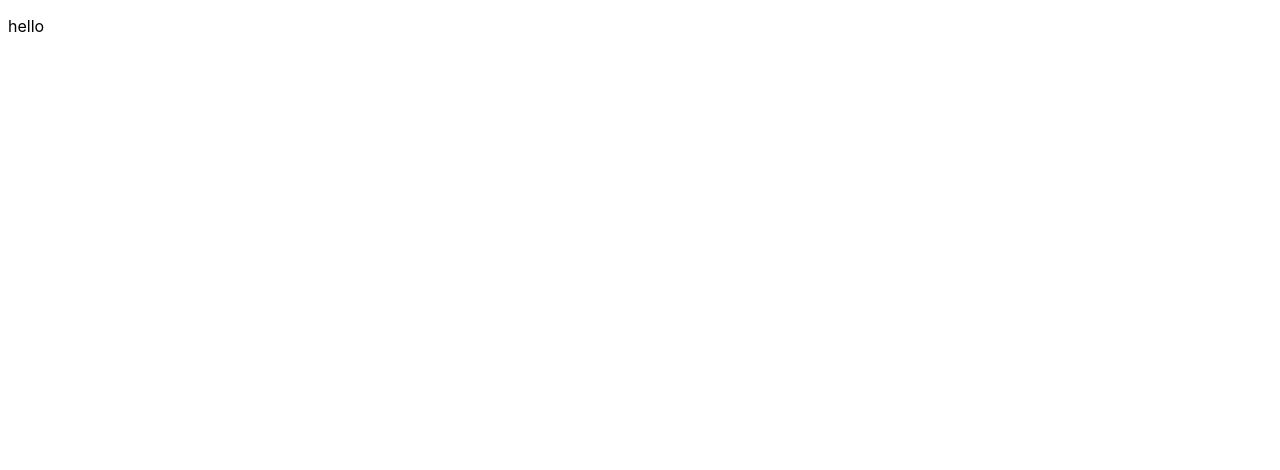
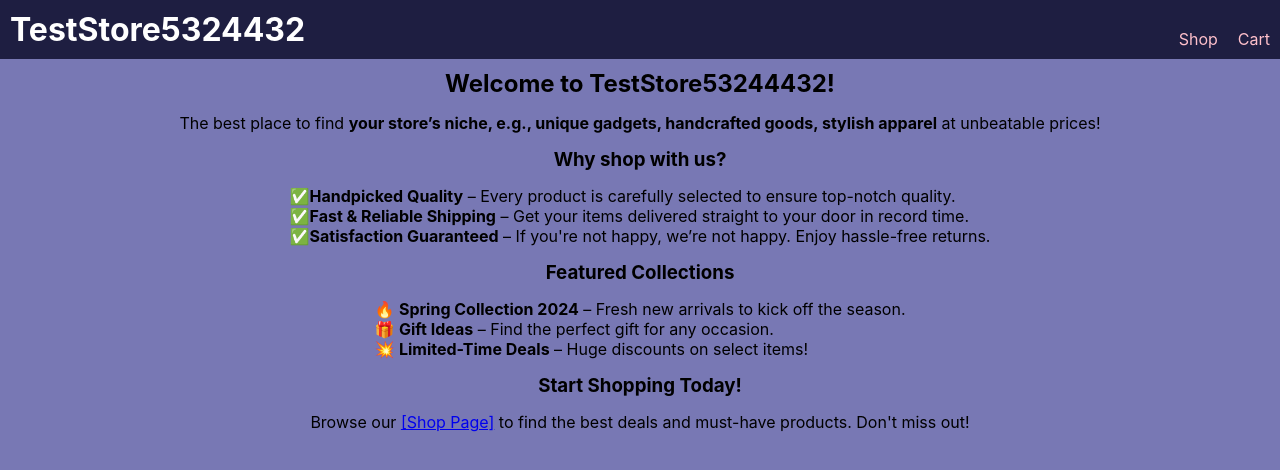
Before and after one commit to Valmord/odin-shopping-cart, a React (Vite) app: page / in a window 1280 px wide. Shown: the top 470 px of the page. Built offline with nearby package versions, Linux system fonts and the light colour scheme.

Commit message:
Add homepage, cart and shop pages. Add content to homepage

```diff
--- a/src/App.jsx
+++ b/src/App.jsx
@@ -1,10 +1,12 @@
-import { useState } from "react";
-import "./App.css";
+// import { useState } from "react";
+import Navbar from "./components/Navbar/Navbar";
+import { Outlet } from "react-router";
 
 function App() {
   return (
     <>
-      <p>hello</p>
+      <Navbar />
+      <Outlet />
     </>
   );
 }
--- /dev/null
+++ b/src/components/Card.jsx
@@ -0,0 +1,5 @@
+const Card = function Card() {
+  return <div>Card</div>;
+};
+
+export default Card;
--- /dev/null
+++ b/src/components/Cart/Cart.jsx
@@ -0,0 +1,9 @@
+const Cart = function Cart() {
+  return (
+    <main>
+      <h2>My Cart</h2>
+    </main>
+  );
+};
+
+export default Cart;
--- /dev/null
+++ b/src/components/Homepage/Homepage.jsx
@@ -0,0 +1,55 @@
+import { Link } from "react-router";
+import styles from "./Homepage.module.css";
+
+const HomePage = function HomePage() {
+  return (
+    <main className={styles.main}>
+      <h2>Welcome to TestStore53244432!</h2>
+      <p>
+        The best place to find{" "}
+        <strong>
+          your store’s niche, e.g., unique gadgets, handcrafted goods, stylish
+          apparel
+        </strong>{" "}
+        at unbeatable prices!
+      </p>
+      <h3>Why shop with us?</h3>
+      <ul className={styles.ul}>
+        <li className={styles.li}>
+          <strong>Handpicked Quality</strong> – Every product is carefully
+          selected to ensure top-notch quality.
+        </li>
+        <li className={styles.li}>
+          <strong>Fast & Reliable Shipping</strong> – Get your items delivered
+          straight to your door in record time.
+        </li>
+        <li className={styles.li}>
+          <strong>Satisfaction Guaranteed</strong> – If you're not happy, we’re
+          not happy. Enjoy hassle-free returns.
+        </li>
+      </ul>
+      <h3>Featured Collections</h3>
+      <ul className={styles.ul}>
+        <li>
+          🔥 <strong>Spring Collection 2024</strong> – Fresh new arrivals to
+          kick off the season.
+        </li>
+        <li>
+          🎁 <strong>Gift Ideas</strong> – Find the perfect gift for any
+          occasion.
+        </li>
+        <li>
+          💥 <strong>Limited-Time Deals</strong> – Huge discounts on select
+          items!
+        </li>
+      </ul>
+      <h3>Start Shopping Today!</h3>
+      <p>
+        Browse our <Link to="shop">[Shop Page]</Link>
+        &nbsp;to find the best deals and must-have products. Don't miss out!
+      </p>
+    </main>
+  );
+};
+
+export default HomePage;
--- /dev/null
+++ b/src/components/Homepage/Homepage.module.css
@@ -0,0 +1,15 @@
+.main {
+  padding: 10px 5%;
+  display: flex;
+  flex-direction: column;
+  align-items: center;
+  gap: 15px;
+}
+
+.ul {
+  list-style: none;
+}
+
+.li::before {
+  content: "✅";
+}
--- a/src/components/Navbar/Navbar.jsx
+++ b/src/components/Navbar/Navbar.jsx
@@ -0,0 +1,30 @@
+import { Link } from "react-router";
+import styles from "./Navbar.module.css";
+
+const Navbar = function NavBar() {
+  return (
+    <header className={styles.header}>
+      <h1 className={styles.h1}>
+        <Link to="/" className={styles.link}>
+          TestStore5324432
+        </Link>
+      </h1>
+      <nav className={styles.nav}>
+        <ul className={styles.ul}>
+          <li className={styles.li}>
+            <Link to="shop" className={styles.link}>
+              Shop
+            </Link>
+          </li>
+          <li className={styles.li}>
+            <Link to="cart" className={styles.link}>
+              Cart
+            </Link>
+          </li>
+        </ul>
+      </nav>
+    </header>
+  );
+};
+
+export default Navbar;
--- a/src/components/Navbar/Navbar.module.css
+++ b/src/components/Navbar/Navbar.module.css
@@ -0,0 +1,38 @@
+.header {
+  background-color: rgb(30, 30, 65);
+  padding: 10px;
+  display: flex;
+  align-items: flex-end;
+}
+
+.h1 {
+  color: white;
+}
+
+.link {
+  text-decoration: none;
+  color: inherit;
+}
+
+.nav {
+  margin-left: auto;
+}
+
+.ul {
+  list-style: none;
+  display: flex;
+  gap: 20px;
+}
+
+.li {
+  color: pink;
+  transition: color ease 0.3s;
+}
+
+.li:hover {
+  color: red;
+}
+
+/* .li {
+  background-color: pink;
+} */
--- /dev/null
+++ b/src/components/Shop/Shop.jsx
@@ -0,0 +1,16 @@
+import { useEffect, useState } from "react";
+
+const Shop = function Shop() {
+  const [cards, setCards] = useState([]);
+
+  useEffect(() => {}, []);
+
+  return (
+    <main>
+      <h2>Welcome to the shop!</h2>
+      <section className="card-container"></section>
+    </main>
+  );
+};
+
+export default Shop;
--- a/src/index.css
+++ b/src/global.css
@@ -1,9 +1,20 @@
 * {
-  padding: none;
-  margin: none;
+  padding: 0;
+  margin: 0;
 }
 
 :root {
   font-family: -apple-system, BlinkMacSystemFont, "Segoe UI", Roboto, Helvetica,
     Arial, sans-serif, "Apple Color Emoji", "Segoe UI Emoji", "Segoe UI Symbol";
 }
+
+#root {
+  display: flex;
+  flex-direction: column;
+  min-height: 100vh;
+  background-color: rgb(120, 120, 180);
+}
+
+main {
+  flex-grow: 1;
+}
--- a/src/main.jsx
+++ b/src/main.jsx
@@ -1,6 +1,6 @@
 import { StrictMode } from "react";
 import { createRoot } from "react-dom/client";
-import "./index.css";
+import "./global.css";
 
 import { createBrowserRouter, RouterProvider } from "react-router";
 import routes from "./routes";
```
Also changed, not shown: src/routes.jsx (+18 -2 lines), src/App.css (deleted).
